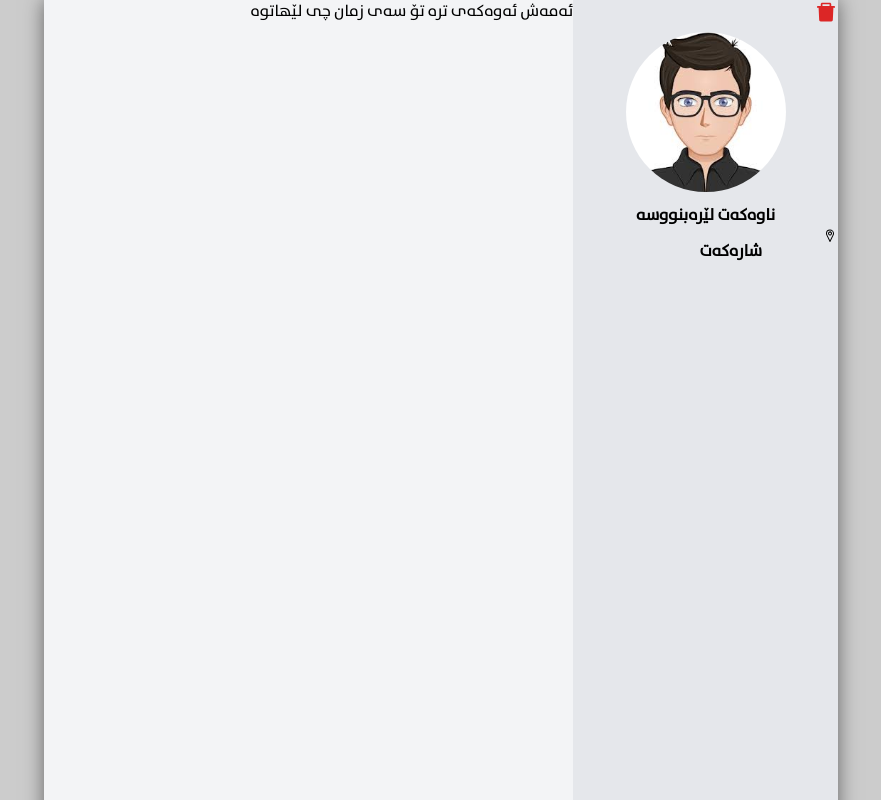
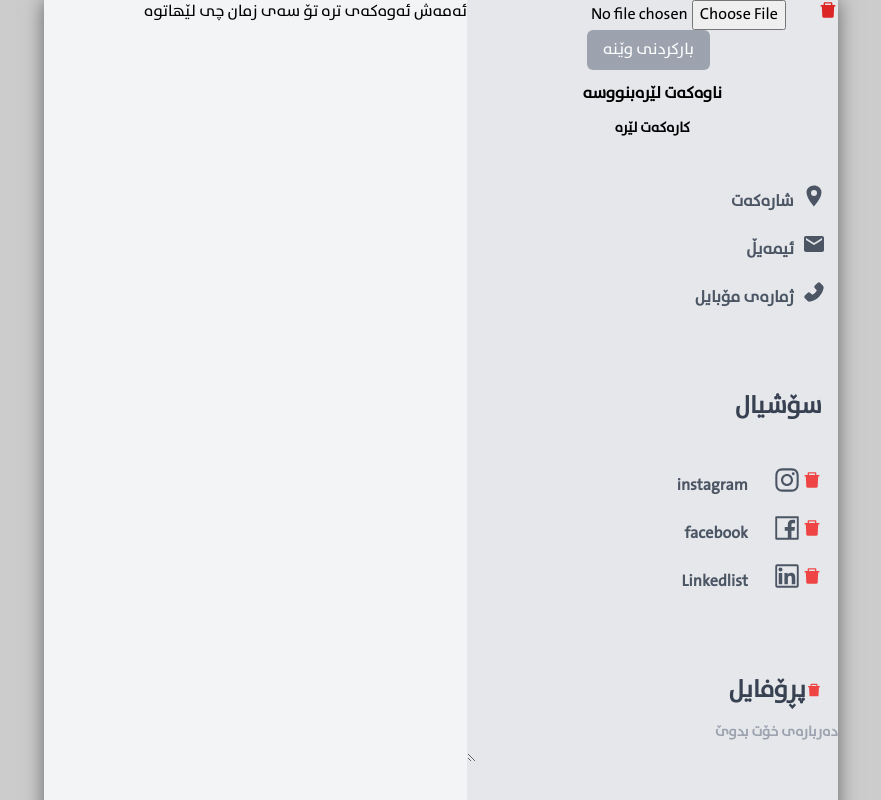
Before and after one commit to Mirko-khatab/ProCV, a Next.js app: page / in a window 1280 px wide. Shown: the top 800 px of the page, without its empty margins (199-1080 px from the left). Built offline with nearby package versions, Linux system fonts and the light colour scheme.

Commit message:
deleted function for all side right is created

```diff
--- a/package.json
+++ b/package.json
@@ -8,6 +8,7 @@
     "start": "next start"
   },
   "dependencies": {
+    "@nextui-org/react": "^1.0.0-beta.9",
     "next": "12.0.3",
     "react": "17.0.2",
     "react-dom": "17.0.2",
--- a/src/components/resume/right/Addras.tsx
+++ b/src/components/resume/right/Addras.tsx
@@ -1,21 +1,53 @@
 import React, {useState} from 'react'
-import {VscLocation} from 'react-icons/vsc'
+import {IoLocationSharp} from 'react-icons/io5'
+import {AiFillPhone} from 'react-icons/ai'
+import {MdEmail} from 'react-icons/md'
  type Type =React.FC<{
     icons:any
     addras:any
  }>
-const Addras:Type= () => {
-    const [addrass,setaddrass]=useState<any>('شارەکەت')
+const Addras= () => {
+    const [addrass,setaddrass]=useState<string>('شارەکەت')
     const change = (event) =>{
       const newvalue = event.target.value
     setaddrass(newvalue)
     }
+
+    const [email,setemail]=useState<string>('ئیمەیڵ')
+    const emailchange = (event) =>{
+      const newvalue = event.target.value
+    setemail(newvalue)
+    }
+
+    const [phone,setphone]=useState<string>('ژمارەی مۆبایل')
+    const phonechange = (event) =>{
+      const newvalue = event.target.value
+    setphone(newvalue)
+    }
+
   return (
-    <div className='flex flex-col space-y-8'>
-        <div className=' flex flex-row space-x-3'>
-            <VscLocation/>
-        <input className='text-center bg-gray-200 flex mx-auto font-bold mt-3' type="text" value={addrass} onChange = {change}/>
+    <div className='flex flex-row mt-10 mr-3'>
+
+        <div className=' flex flex-col justify-center space-y-3'>
+
+    <div className='flex items-center space-x-6'>
+
+          <IoLocationSharp className='text-2xl text-gray-600 font-bold ml-2'/>
+        <input className=' bg-gray-200 flex mx-auto font-bold text-gray-600 mt-3' type="text" value={addrass} onChange = {change}/>
     </div>
+
+    <div className='flex items-center space-x-6'>
+          <MdEmail className='text-2xl text-gray-600 font-bold ml-2'/>
+        <input className=' bg-gray-200 flex mx-auto font-bold text-gray-600 mt-3' type="text" value={email} onChange = {emailchange}/>
+    </div>
+
+    <div className='flex items-center space-x-6'>
+          <AiFillPhone className='text-2xl text-gray-600 font-bold ml-2'/>
+        <input className=' bg-gray-200 flex mx-auto font-bold text-gray-600 mt-3' type="text" value={phone} onChange = {phonechange}/>
+    </div>
+
+    </div>
+
     </div>
   )
 }
--- /dev/null
+++ b/src/components/resume/right/Education.tsx
@@ -0,0 +1,63 @@
+import React,{useState} from 'react'
+
+import {IoLocationSharp} from 'react-icons/io5'
+import {AiFillPhone ,AiFillDelete} from 'react-icons/ai'
+import {MdEmail} from 'react-icons/md'
+  const [edu,setedu]=useState<any>([
+        {
+        id:1,
+        edutitle:'baseceducation'
+    },
+    {
+        id:2,
+        edutitle:'baseceducation'
+    },
+    {
+        id:3,
+        edutitle:'baseceducation'
+    }
+
+])
+
+const Education = () => {
+
+
+    const change = (event) =>{
+      const newvalue = event.target.value
+    setedu(newvalue)
+    }
+
+    const [email,setemail]=useState<string>('ئیمەیڵ')
+    const emailchange = (event) =>{
+      const newvalue = event.target.value
+    setemail(newvalue)
+    }
+
+    const [phone,setphone]=useState<string>('ژمارەی مۆبایل')
+    const phonechange = (event) =>{
+      const newvalue = event.target.value
+    setphone(newvalue)
+    }
+
+  return (
+    <div>
+    <div className='mt-20 mr-4 items-center flex '>
+       <AiFillDelete className='text-red-500'/>
+ <h3 className='text-2xl font-bold text-gray-700 '>بڕوانامەی زانستی</h3>
+ </div>
+
+  {edu.map((e) => (
+
+ <div className='flex items-center justify-center mt-3'>
+ <div className='rounded-full w-4 h-4 mr-2 bg-gray-500'></div>
+ <input className='bg-gray-200 flex mx-auto font-bold mt-3' type="text" value={edu.edutitle} onChange = {change}/>
+</div>
+      ))}
+
+
+
+ </div>
+  )
+}
+
+export default Education
--- a/src/components/resume/right/Head.tsx
+++ b/src/components/resume/right/Head.tsx
@@ -1,25 +1,69 @@
-import React, { useState } from 'react'
+import React, { useState,useEffect } from 'react'
 import {AiFillDelete} from 'react-icons/ai'
 import {FiEdit} from 'react-icons/fi'
-import {VscLocation} from 'react-icons/vsc'
+import Social from './Social'
 import Addras from './Addras'
+import Profile from './Profile'
+// import Education from './Education'
 
 const Head = () => {
+  const [img,setimg] =useState<boolean>(false)
+  const [file,setfile] = useState<string>('')
+
+useEffect( ()=>{
+uplodefile()
+  },[])
+
+//to uploding file
+const uplodefile =()=>{
+  const check = localStorage.getItem('filename')
+  if(check){
+    const fileimg=(e)=>{
+      setfile(e.target.value)
+      {file}
+
+    }
+  }
+
+
+
+}
+
+//delete function
+const deleted =()=>{
+setimg(!img)
+console.log(img)
+}
   const [name,setname]=useState<any>('ناوەکەت لێرەبنووسە')
   const change = (event) =>{
     const newvalue = event.target.value
      setname(newvalue)
   }
+  const [work,setwork]=useState<any>('کارەکەت لێرە')
+  const change2 = (event) =>{
+    const newvalue = event.target.value
+     setwork(newvalue)
+  }
   return (
     <div>
 
-     <div className='flex'>
-    <AiFillDelete className='text-red-600 text-2xl'/>
+
+ <div className={`${img && 'hidden'}`}>
+   <div className='flex justify-center' >
+   <AiFillDelete className='text-red-600 text-xl' onClick={deleted}/>
+   <input type="file" className='mr-8 ' onChange={uplodefile}  />
+
+
+    {/* <img className='mx-auto mt-2 rounded-full w-40 h-40'  src="/img/m.jpeg" alt="rasmaka" /> */}
     </div>
-    <img className='mx-auto mt-2 rounded-full w-40 h-40'  src="/img/m.jpeg" alt="rasmaka" />
+    <button onClick={uplodefile} className='mr-32 px-4 py-2 bg-gray-400 rounded-md text-white'>بارکردنی وێنە</button>  </div>
    <input className='text-center bg-gray-200 flex mx-auto font-bold mt-3' type="text" value={name} onChange = {change}/>
+   <input className='text-center text-sm bg-gray-200 flex mx-auto font-bold mt-3' type="text" value={work} onChange = {change2}/>
 
    <Addras/>
+   <Social/>
+   <Profile/>
+   {/* <Education/> */}
     </div>
 
 
--- /dev/null
+++ b/src/components/resume/right/Profile.tsx
@@ -0,0 +1,30 @@
+import React, { useState } from 'react'
+import {AiFillDelete} from "react-icons/ai"
+import { Textarea } from '@nextui-org/react';
+
+
+const Profile = () => {
+    const change =()=>{
+
+    }
+    const [deleted ,setdeleted] = useState<boolean>(false)
+    const [profile,setprofile]=useState<String>('')
+
+     const ondelete = ()=>{
+      setdeleted(!deleted)
+
+     }
+  return (
+    <div className={`${deleted && 'hidden'}`}>
+         <div className='mt-20 mr-4 items-center flex '>
+            <AiFillDelete className='text-red-500' onClick={ondelete}/>
+      <h3 className='text-2xl font-bold text-gray-700 '>پڕۆفایل</h3>
+      </div>
+      <textarea placeholder='دەربارەی خۆت بدوێ' className=' bg-gray-200 flex font-bold text-gray-600 mt-4 w-full text-sm indent-8'  onChange = {change}>{profile}</textarea>
+
+      </div>
+
+  )
+}
+
+export default Profile
--- /dev/null
+++ b/src/components/resume/right/Social.tsx
@@ -0,0 +1,72 @@
+import React,{useState} from 'react'
+import {AiOutlineInstagram,AiOutlineFacebook,AiOutlineLinkedin,AiFillDelete} from "react-icons/ai"
+const Social = () => {
+
+   const [deletedin,setdeletein]=useState<boolean>(false)
+   const [deletedfa,setdeletefa]=useState<boolean>(false)
+   const [deletedLi,setdeleteLi]=useState<boolean>(false)
+    const [addrass,setaddrass]=useState<string>('instagram')
+    const change = (event) =>{
+      const newvalue = event.target.value
+    setaddrass(newvalue)
+    }
+
+    const [email,setemail]=useState<string>('facebook')
+    const emailchange = (event) =>{
+      const newvalue = event.target.value
+    setemail(newvalue)
+    }
+
+    const [phone,setphone]=useState<string>('Linkedlist')
+    const phonechange = (event) =>{
+      const newvalue = event.target.value
+    setphone(newvalue)
+    }
+
+
+    //delete instagram
+    const deleteinsta = () =>{
+      setdeletein(!deletedin)
+    }
+    //delete facebook
+    const deletefacebook = () =>{
+      setdeletefa(!deletedfa)
+    }
+    //delete Linkedinlist
+    const deletelinked = () =>{
+      setdeleteLi(!deletedLi)
+    }
+
+  return (
+<>
+
+    <div className={`mt-20 mr-4 ${deletedLi && deletedfa && deletedin && 'hidden'}`}>
+
+      <h3 className='text-2xl font-bold text-gray-700'>سۆشیال</h3>
+      <div className=' flex flex-col justify-center space-y-3'>
+
+<div className={`flex items-center space-x-6 mt-10 ${deletedin && 'hidden'} `}>
+<AiFillDelete className='text-red-500 text-xl' onClick={deleteinsta}/>
+      <AiOutlineInstagram className='text-3xl text-gray-600 font-bold ml-2'/>
+    <input className=' bg-gray-200 flex mx-auto font-bold text-gray-600 mt-3' type="text" value={addrass} onChange = {change}/>
+</div>
+
+<div className={`flex items-center space-x-6 mt-10 ${deletedfa && 'hidden'} `}>
+<AiFillDelete className='text-red-500 text-xl' onClick={deletefacebook}/>
+      <AiOutlineFacebook className='text-3xl text-gray-600 font-bold ml-2'/>
+    <input className=' bg-gray-200 flex mx-auto font-bold text-gray-600 mt-3' type="text" value={email} onChange = {emailchange}/>
+</div>
+
+<div className={`flex items-center space-x-6 mt-10 ${deletedLi && 'hidden'} `}>
+<AiFillDelete className='text-red-500 text-xl' onClick={deletelinked}/>
+      <AiOutlineLinkedin className='text-3xl text-gray-600 font-bold ml-2'/>
+    <input className=' bg-gray-200 flex mx-auto font-bold text-gray-600 mt-3' type="text" value={phone} onChange = {phonechange}/>
+</div>
+
+</div>
+    </div>
+    </>
+  )
+}
+
+export default Social
```
Also changed, not shown: src/pages/_app.tsx (line endings or trailing spaces), 1 other file (tests, documents, lock files or other folders).
